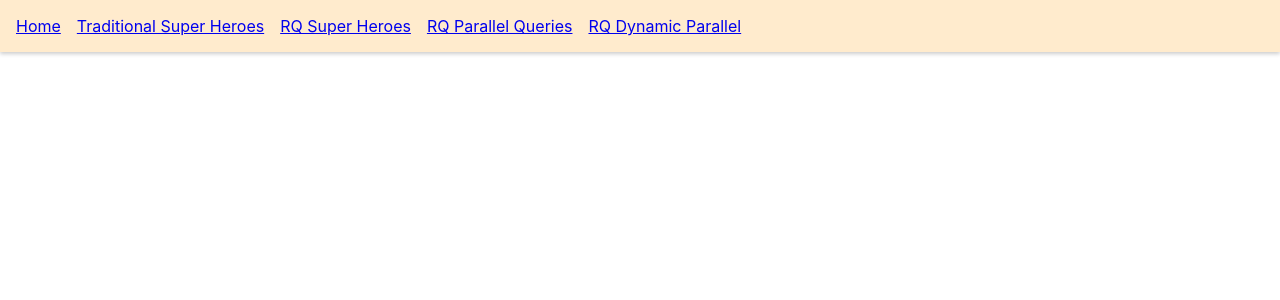
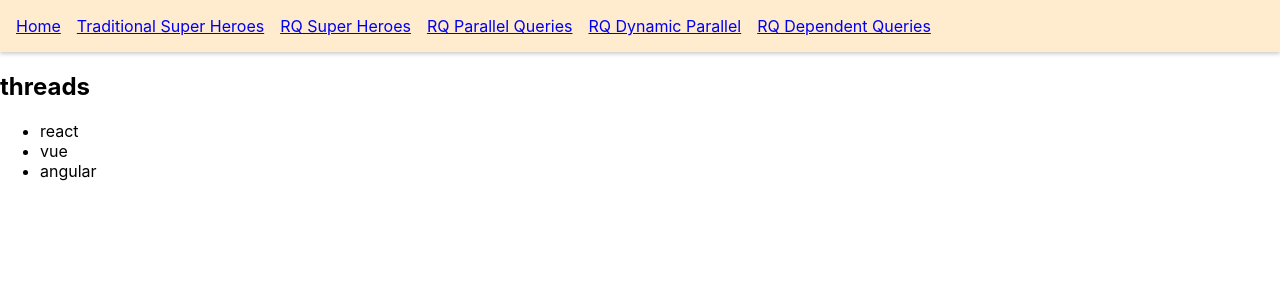
Before and after one commit to Gapotchenko-Yakov/react-query-demo, a React (Create React App) app: page /rq-dependent-queries in a window 1280 px wide. Shown: the top 300 px of the page. Built offline with nearby package versions, Linux system fonts and the light colour scheme; data requests are answered from the project's data file.

Commit message:
Dependent Queries

```diff
--- a/db.json
+++ b/db.json
@@ -37,13 +37,13 @@
   ],
   "users": [
     {
-      "id": "vishwas@example.com",
-      "channelId": "codevolution"
+      "id": "john@gmail.com",
+      "channelId": "threads"
     }
   ],
   "channels": [
     {
-      "id": "codevolution",
+      "id": "threads",
       "courses": ["react", "vue", "angular"]
     }
   ],
--- a/src/App.js
+++ b/src/App.js
@@ -10,6 +10,7 @@
 import RQParallelQueries from "./components/ParallelQueries.page";
 import ParallelQueries from "./components/ParallelQueries.page";
 import DynamicParallel from "./components/DynamicParallel.page";
+import DependentQueriesPage from "./components/DependentQueries.page";
 
 const queryClient = new QueryClient();
 
@@ -35,12 +36,19 @@
               <li>
                 <Link to="/rq-dynamic-parallel">RQ Dynamic Parallel</Link>
               </li>
+              <li>
+                <Link to="/rq-dependent-queries">RQ Dependent Queries</Link>
+              </li>
             </ul>
           </nav>
           <Routes>
             <Route
               path="/rq-dynamic-parallel"
               element={<DynamicParallel heroIds={[1, 3]} />}
+            />
+            <Route
+              path="/rq-dependent-queries"
+              element={<DependentQueriesPage email="john@gmail.com" />}
             />
             <Route path="/rq-parallel-queries" element={<ParallelQueries />} />
             <Route path="/super-heroes" element={<SuperHeroesPage />} />
--- /dev/null
+++ b/src/components/DependentQueries.page.js
@@ -0,0 +1,40 @@
+import axios from "axios";
+import React from "react";
+import { useQuery } from "react-query";
+
+const fetchUserByEmail = ({ queryKey }) => {
+  const email = queryKey[1];
+  return axios.get(`http://localhost:4000/users/${email}`);
+};
+
+const fetchChannelById = ({ queryKey }) => {
+  const id = queryKey[1];
+  return axios.get(`http://localhost:4000/channels/${id}`);
+};
+
+const DependentQueriesPage = ({ email }) => {
+  const { data: user } = useQuery(["users", email], fetchUserByEmail);
+
+  const channelId = user?.data.channelId;
+
+  const { data: { data: channel } = {} } = useQuery(
+    ["channels", channelId],
+    fetchChannelById,
+    {
+      enabled: !!channelId,
+    }
+  );
+
+  return (
+    <div>
+      <h2>{channel?.id}</h2>
+      <ul>
+        {channel?.courses?.map((course) => (
+          <li key={course}>{course}</li>
+        ))}
+      </ul>
+    </div>
+  );
+};
+
+export default DependentQueriesPage;
```
